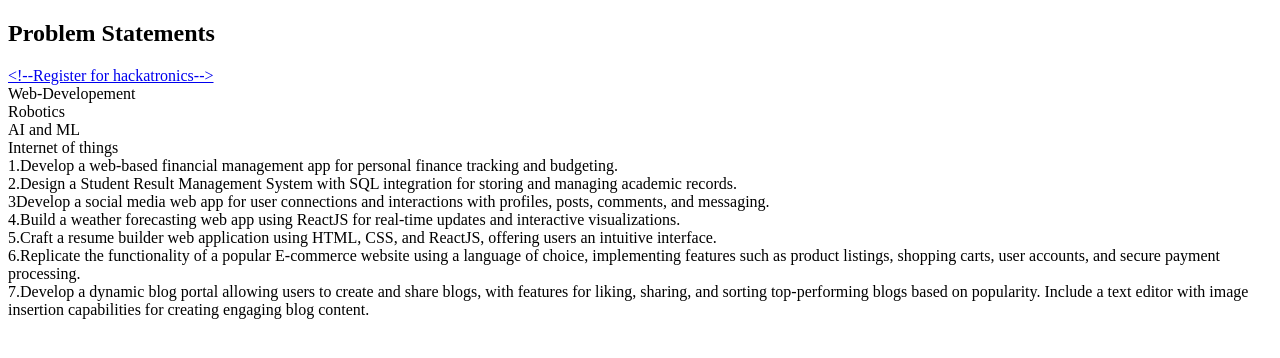
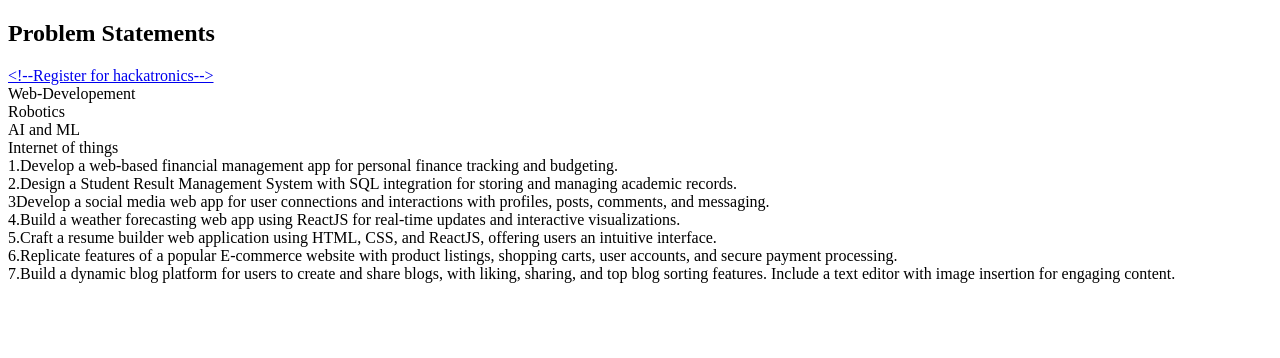
Before and after one commit to Harry-jain/hkt24, a Next.js app: page /Problem_Statements in a window 1280 px wide. Shown: the top 358 px of the page. Built offline with nearby package versions, Linux system fonts and the light colour scheme.

Commit message:
Update index.js

```diff
--- a/pages/Problem_Statements/index.js
+++ b/pages/Problem_Statements/index.js
@@ -22,11 +22,11 @@ const aboutData = [
           "5.Craft a resume builder web application using HTML, CSS, and ReactJS, offering users an intuitive interface.",
       },
       {
-        title: "6.Replicate the functionality of a popular E-commerce website using a language of choice, implementing features such as product listings, shopping carts, user accounts, and secure payment processing.",
+        title: "6.Replicate features of a popular E-commerce website with product listings, shopping carts, user accounts, and secure payment processing.",
       },
       {
         title:
-          "7.Develop a dynamic blog portal allowing users to create and share blogs, with features for liking, sharing, and sorting top-performing blogs based on popularity. Include a text editor with image insertion capabilities for creating engaging blog content.",
+          "7.Build a dynamic blog platform for users to create and share blogs, with liking, sharing, and top blog sorting features. Include a text editor with image insertion for engaging content.",
       },
     ],
   },
@@ -35,27 +35,27 @@ const aboutData = [
     info: [
       {
         title:
-          "1. Design an autonomous delivery robot capable of efficiently navigating warehouse or campus environments to deliver packages or items while ensuring safe interaction with humans.",
+          "1.Design an autonomous delivery robot for efficient navigation in warehouses or campuses, ensuring safe interaction with humans during package delivery.",
       },
       {
         title:
-          "2. Invent a dynamic robot designed for basketball, capable of accurately identifying the basket and executing shots either autonomously or with manual inputs.",
+          "2.Create a dynamic basketball robot capable of accurately identifying the basket and executing shots autonomously or with manual inputs.",
       },
       {
         title:
-          "3. Engineer a versatile farming robot capable of automating tasks such as planting, harvesting, and fertilizing crops, with the ability to adapt to varying environmental conditions and learn over time.",
+          "3.Engineer a versatile farming robot to automate planting, harvesting, and fertilizing crops, adaptable to various environmental conditions and capable of learning over time.",
       },
       {
         title:
-          "4.Develop a multifunctional robot for home or office use, equipped to handle tasks like cleaning, cooking, and organizing, with intuitive human interaction and customizable programming.",
+          "4.Develop a multifunctional robot for home or office tasks like cleaning, cooking, and organizing, featuring intuitive human interaction and customizable programming.",
       },
       {
         title:
-          "5.Devise a universal language translation robot capable of converting audio from any language into any other language seamlessly.",
+          "5.Devise a universal language translation robot seamlessly converting audio from any language to another.",
       },
       {
         title:
-          "6. Create an automation bot specifically tailored for cyclic monthly patching of Windows servers, with input functionality enabled through CSV files.",
+          "6.Design an automation bot for cyclic monthly patching of Windows servers, with input functionality facilitated through CSV files",
       },
       {
         title:
@@ -84,19 +84,11 @@ const aboutData = [
       },
       {
         title:
-          "5.Devise a universal language translation robot that seamlessly converts audio between any languages.",
+          "5.Create an automation bot tailored for monthly patching of Windows servers, with input through CSV files.",
       },
       {
         title:
-          "6.Create an automation bot tailored for monthly patching of Windows servers, with input through CSV files.",
-      },
-      {
-        title:
-          "7.Engineer a Virtual Mouse system using OpenCV that recognizes hand gestures and performs designated tasks based on various finger combinations, enhancing user interaction and control in computer interfaces."
-      },
-      {
-        title:
-          "8.Implement a Python-based Deep Iris Detection system capable of capturing and analyzing eye blinking actions, providing insights into user behavior and facilitating applications such as drowsiness detection or biometric authentication.",
+          "6.Engineer a Virtual Mouse system using OpenCV that recognizes hand gestures and performs designated tasks based on various finger combinations, enhancing user interaction and control in computer interfaces."
       },
     ],
   },
```
